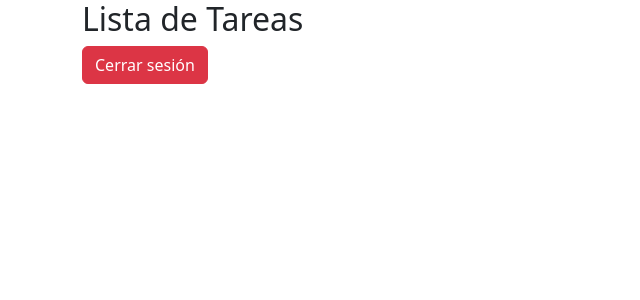
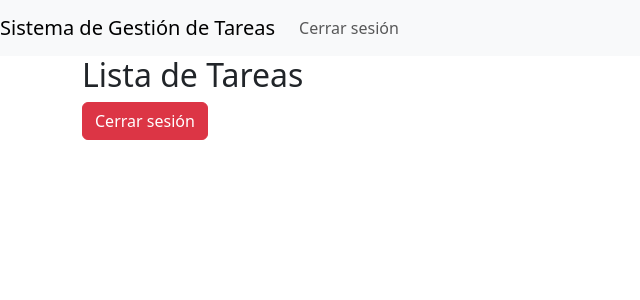
Before and after one commit to gustavogiraldo16/angular-taskmanager, an Angular app: page /tasks in a window 1280 px wide. Shown: the top 300 px of the page, without its empty margins (0-640 px from the left). Built offline with nearby package versions, Linux system fonts and the light colour scheme; sample sign-in values are in the browser's storage.

Commit message:
Add Navbar component with authentication links and integrate into Tasks page

```diff
--- /dev/null
+++ b/src/app/components/navbar/navbar.component.html
@@ -0,0 +1,11 @@
+<nav class="navbar navbar-expand-lg navbar-light bg-light">
+    <a class="navbar-brand" href="#">Sistema de Gestión de Tareas</a>
+    <ul class="navbar-nav ml-auto">
+        <li class="nav-item">
+            <a class="nav-link" routerLink="'/login'" *ngIf="!isAuthenticated">Login</a>
+        </li>
+        <li class="nav-item">
+            <a class="nav-link" (click)="logout()" *ngIf="isAuthenticated">Cerrar sesión</a>
+        </li>
+    </ul>
+</nav>
--- /dev/null
+++ b/src/app/components/navbar/navbar.component.ts
@@ -0,0 +1,23 @@
+import { Component } from '@angular/core';
+import { CommonModule } from '@angular/common';
+import { RouterLink, Router } from '@angular/router';
+import { AuthService } from '../../services/auth/auth.service';
+
+@Component({
+  selector: 'app-navbar',
+  imports: [CommonModule, RouterLink],
+  templateUrl: './navbar.component.html',
+  styleUrls: ['./navbar.component.css']
+})
+export class NavbarComponent {
+  get isAuthenticated(): boolean {
+    return !!localStorage.getItem('token');  // Verifica si hay token en localStorage
+  }
+
+  constructor(private authService: AuthService, private router: Router) {}
+
+  logout(): void {
+    this.authService.logout();  // Llamar al método logout
+    this.router.navigate(['/login']);  // Redirigir al login después de cerrar sesión
+  }
+}
--- a/src/app/pages/tasks/tasks.component.html
+++ b/src/app/pages/tasks/tasks.component.html
@@ -1,3 +1,5 @@
+<app-navbar></app-navbar>
+
 <div class="container">
     <h2>Lista de Tareas</h2>
 
--- a/src/app/pages/tasks/tasks.component.ts
+++ b/src/app/pages/tasks/tasks.component.ts
@@ -1,11 +1,13 @@
 import { Component } from '@angular/core';
 import { Router } from '@angular/router';
 import { AuthService } from '../../services/auth/auth.service';
+import { NavbarComponent } from "../../components/navbar/navbar.component";
 
 @Component({
   selector: 'app-tasks',
   templateUrl: './tasks.component.html',
-  styleUrls: ['./tasks.component.css']
+  styleUrls: ['./tasks.component.css'],
+  imports: [NavbarComponent]
 })
 export class TasksComponent {
   constructor(private authService: AuthService, private router: Router) {}
```
Also changed, not shown: src/app/components/navbar/navbar.component.css (added), 1 other file (tests, documents, lock files or other folders).
